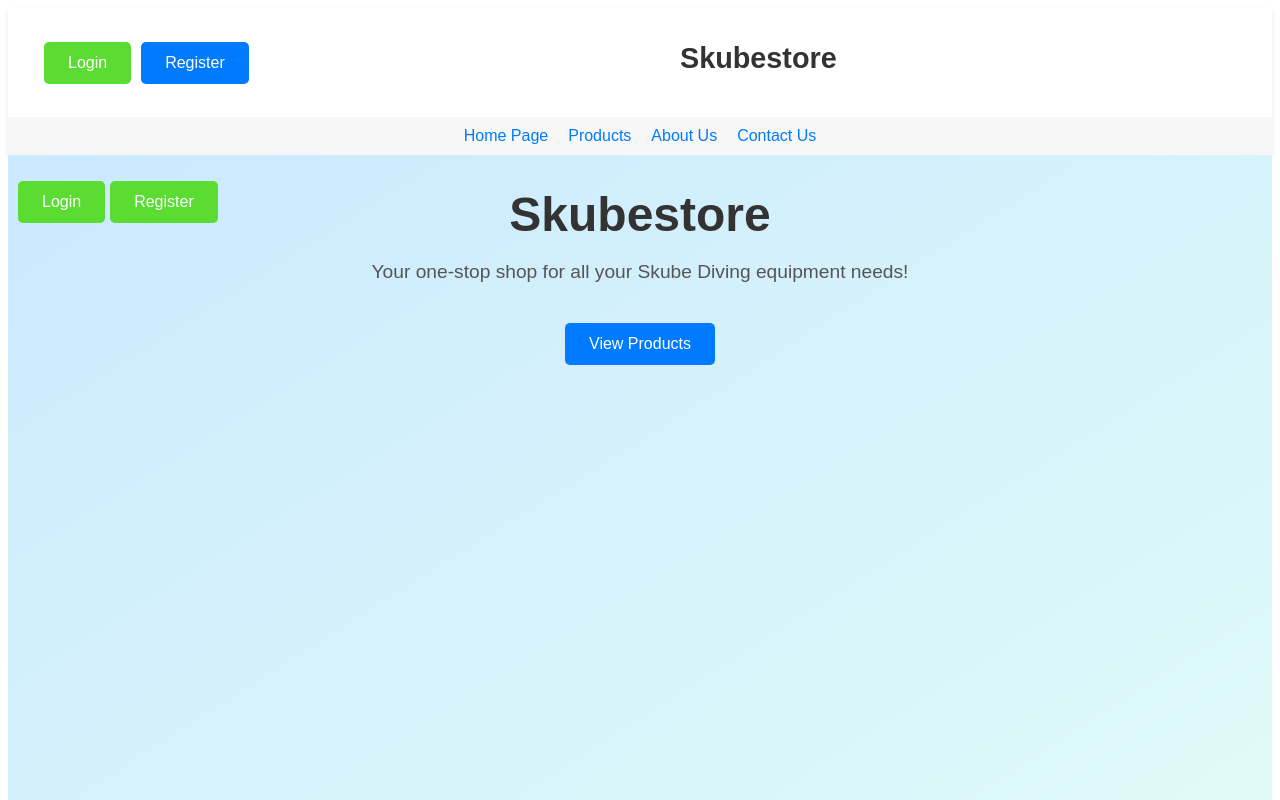
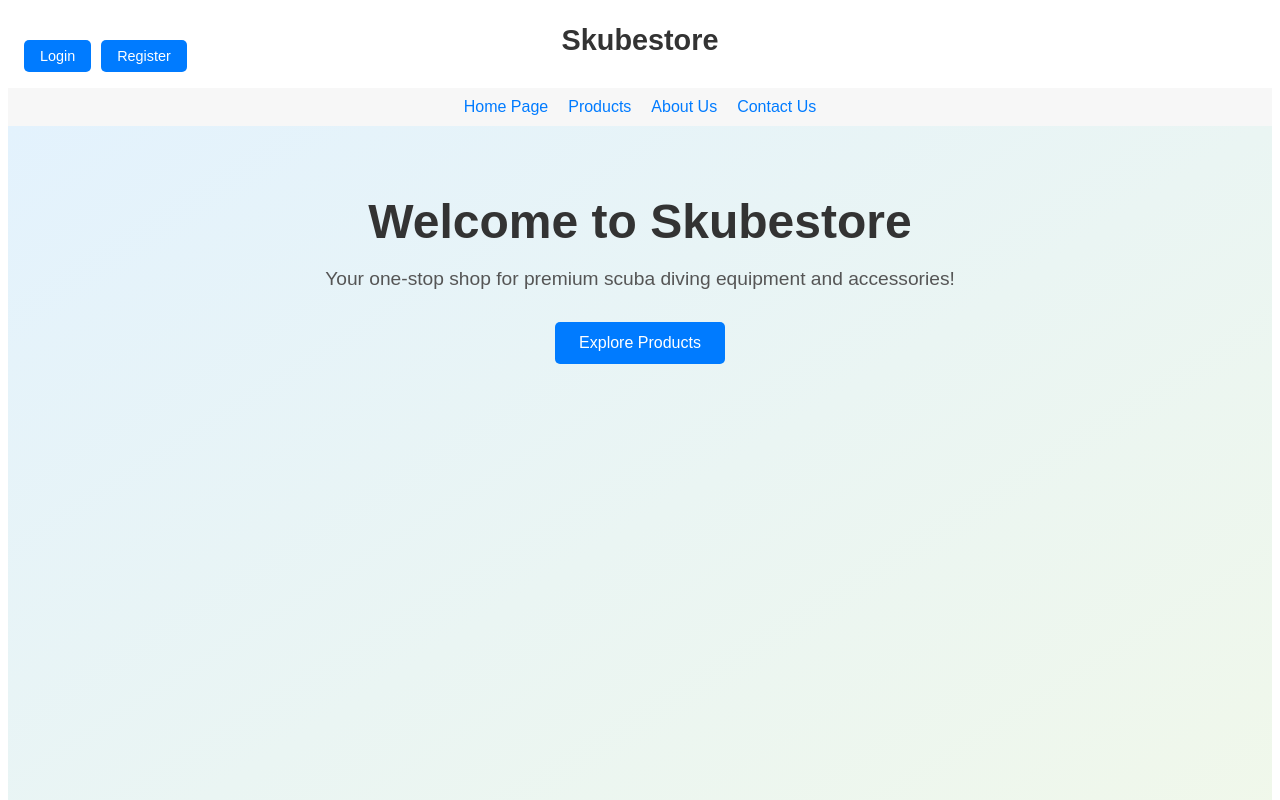
Before and after one commit to noambenm/Skubestore, a React (Vite) app in the folder skubestore-frontend/: page / in a window 1280 px wide. Shown: the top 800 px of the page. Built offline with nearby package versions, Linux system fonts and the light colour scheme.

Commit message:
Added header to all pages for easier navigation, and changed the welcome page to home page.

```diff
--- a/skubestore-frontend/src/App.jsx
+++ b/skubestore-frontend/src/App.jsx
@@ -4,12 +4,12 @@ import LoginPage from './pages/LoginPage';
 import RegisterPage from './pages/RegisterPage';
 import ProductsPage from './pages/ProductsPage';
 import OrderPage from './pages/OrderPage';
-import WelcomePage from './pages/WelcomePage';
+import HomePage from './pages/HomePage';
 
 function App() {
   return (
     <Routes>
-      <Route path="/" element={<WelcomePage />} />
+      <Route path="/" element={<HomePage />} />
       <Route path="/products" element={<ProductsPage />} />
       <Route path="/login" element={<LoginPage />} />
       <Route path="/register" element={<RegisterPage />} />
--- a/skubestore-frontend/src/components/Header.css
+++ b/skubestore-frontend/src/components/Header.css
@@ -1,37 +1,37 @@
 .header-container {
-    width: 100%;
   background: #fff;
   font-family: Arial, sans-serif;
-    box-shadow: 0 2px 4px rgba(0,0,0,0.1);
 }
 
 .header-top {
   display: flex;
   justify-content: space-between;
   align-items: baseline;
-    padding: 10px 20px;
+  padding: 1rem;
+  position: relative;
 }
 
-  .header-left, .header-right {
+.header-left {
   display: flex;
   align-items: center;
   gap: 10px;
+  flex: 1;
 }
 
 .header-center {
+  position: absolute;
+  left: 50%;
+  transform: translateX(-50%);
   cursor: pointer;
-  }
-
-  .header-title {
-    margin: 0;
-    font-size: 1.8rem;
-    color: #333;
 }
 
 .user-group {
   display: flex;
   flex-direction: row;
   gap: 10px;
+}
+
+.user-group button {
   border: none;
   border-radius: 5px;
   padding: 0.5rem 1rem;
@@ -71,6 +71,13 @@
   color: #444;
 }
 
+.header-title {
+  margin: 0;
+  font-size: 1.8rem;
+  text-align: center;
+  color: #333;
+}
+
 .header-nav {
   display: flex;
   justify-content: center;
--- a/skubestore-frontend/src/components/Header.jsx
+++ b/skubestore-frontend/src/components/Header.jsx
@@ -41,10 +41,6 @@ function Header() {
         <div className="header-center" onClick={() => navigate('/')}>
           <h1 className="header-title">Skubestore</h1>
         </div>
-
-        <div className="header-right">
-          {/* Additional elements can go here if needed, or leave empty for symmetry */}
-        </div>
       </div>
 
       <div className="header-nav">
--- /dev/null
+++ b/skubestore-frontend/src/pages/HomePage.css
@@ -0,0 +1,41 @@
+/* General Container */
+.home-container {
+  font-family: Arial, sans-serif;
+  background: linear-gradient(to bottom right, #e3f2fd, #f1f8e9);
+  min-height: 100vh;
+  padding: 20px;
+  box-sizing: border-box;
+}
+
+/* Hero Section Styling */
+.hero-section {
+  text-align: center;
+  margin-top: 3rem;
+}
+
+.home-title {
+  font-size: 3rem;
+  color: #333;
+  margin-bottom: 1rem;
+}
+
+.home-tagline {
+  font-size: 1.2rem;
+  color: #555;
+  margin-bottom: 2rem;
+}
+
+.explore-button {
+  background-color: #007BFF;
+  color: white;
+  font-size: 1rem;
+  padding: 0.75rem 1.5rem;
+  border: none;
+  border-radius: 5px;
+  cursor: pointer;
+  transition: background-color 0.3s;
+}
+
+.explore-button:hover {
+  background-color: #0056b3;
+}
--- /dev/null
+++ b/skubestore-frontend/src/pages/HomePage.jsx
@@ -0,0 +1,25 @@
+import { useNavigate } from 'react-router-dom';
+import './HomePage.css';
+
+function HomePage() {
+  const navigate = useNavigate();
+
+  return (
+    <div className="home-container">
+      <div className="hero-section">
+        <h1 className="home-title">Welcome to Skubestore</h1>
+        <p className="home-tagline">
+          Your one-stop shop for premium scuba diving equipment and accessories!
+        </p>
+        <button
+          className="explore-button"
+          onClick={() => navigate('/products')}
+        >
+          Explore Products
+        </button>
+      </div>
+    </div>
+  );
+}
+
+export default HomePage;
--- a/skubestore-frontend/src/pages/WelcomePage.css
+++ /dev/null
@@ -1,96 +0,0 @@
-.container {
-  position: relative;
-  min-height: 100vh;
-  background: linear-gradient(to bottom right, #cbe9ff, #e2fcf7);
-  font-family: Arial, sans-serif;
-  display: flex;
-  flex-direction: column;
-  align-items: center;
-}
-
-.header-center {
-  text-align: center;
-  margin-bottom: 2rem;
-}
-
-.title {
-  font-size: 3rem;
-  color: #333;
-  margin-bottom: 0.5rem;
-}
-
-.subtitle {
-  font-size: 1.2rem;
-  color: #555;
-  margin-bottom: 0.5rem;
-}
-
-/* Button group is displayed in a column below the title and subtitle */
-.button-group {
-  display: flex;
-  flex-direction:row;
-  gap: 10px;
-}
-
-.user-status-group {
-  position: absolute;
-  top: 10px;   /* Adjust as needed */
-  left: 10px;  /* Adjust as needed */
-  display: flex;
-  flex-direction: row;
-  align-items: center;
-  gap: 5px;
-  font-size: 1rem;
-  color: #444;
-}
-/* Position the user status in the top-left corner */
-.user-status {
-  font-size: 1rem;
-  color: #444;
-}
-
-.user-button {
-  background-color: #0fce4e;
-  border: none;
-  border-radius: 5px;
-  padding: 0.75rem 1.5rem;
-  color: #fff;
-  font-size: 1rem;
-  cursor: pointer;
-  transition: background-color 0.3s;
-  text-align: center;
-}
-
-.login-button {
-  font-size: 1rem;
-  background-color: rgb(90, 220, 50);
-}
-
-.login-button:hover {
-  background-color: rgb(90, 170, 50);
-}
-
-.logout-button {
-  background-color: #dc3848;
-}
-
-.logout-button:hover {
-  background-color: #a71d2a;
-}
-
-/* Styles for the buttons */
-.welcome-button {
-  background-color: #007BFF;
-  border: none;
-  border-radius: 5px;
-  padding: 0.75rem 1.5rem;
-  color: #fff;
-  font-size: 1rem;
-  cursor: pointer;
-  transition: background-color 0.3s;
-  text-align: center;
-}
-
-.welcome-button:hover {
-  background-color: #0056b3;
-}
--- a/skubestore-frontend/src/pages/WelcomePage.jsx
+++ /dev/null
@@ -1,51 +0,0 @@
-import React, { useEffect, useState } from 'react';
-import { useNavigate } from 'react-router-dom';
-import './WelcomePage.css';
-
-function WelcomePage() {
-  const navigate = useNavigate();
-  const [userEmail, setUserEmail] = useState(null);
-
-  useEffect(() => {
-    const storedEmail = localStorage.getItem('userEmail');
-    if (storedEmail) {
-      setUserEmail(storedEmail);
-    }
-  }, []);
-
-  const handleLogout = () => {
-    localStorage.removeItem('userEmail');
-    setUserEmail(null);
-  };
-
-  return (
-    <div className="container">
-      <div className="header-center">
-        <h1 className="title">Skubestore</h1>
-        <p className="subtitle">Your one-stop shop for all your Skube Diving equipment needs!</p>
-      </div>
-      <div className="user-status-group">
-        {userEmail ? (
-          <>
-            <div className="user-status">Logged in as {userEmail}</div>
-            <button className="user-button logout-button" onClick={handleLogout}>Logout</button>
-          </>
-        ) : (
-          <>
-            <button className="user-button login-button" onClick={() => navigate('/login')}>Login</button>
-            <button className="user-button login-button" onClick={() => navigate('/register')}>Register</button>
-          </>
-        )}
-      </div>
-      <div className="button-group">
-        {(
-          <>
-            <button className="welcome-button" onClick={() => navigate('/products')}>View Products</button>
-          </>
-        )}
-      </div>
-    </div>
-  );
-}
-
-export default WelcomePage;
```
Lines whose indentation alone changed are shown as unchanged.
